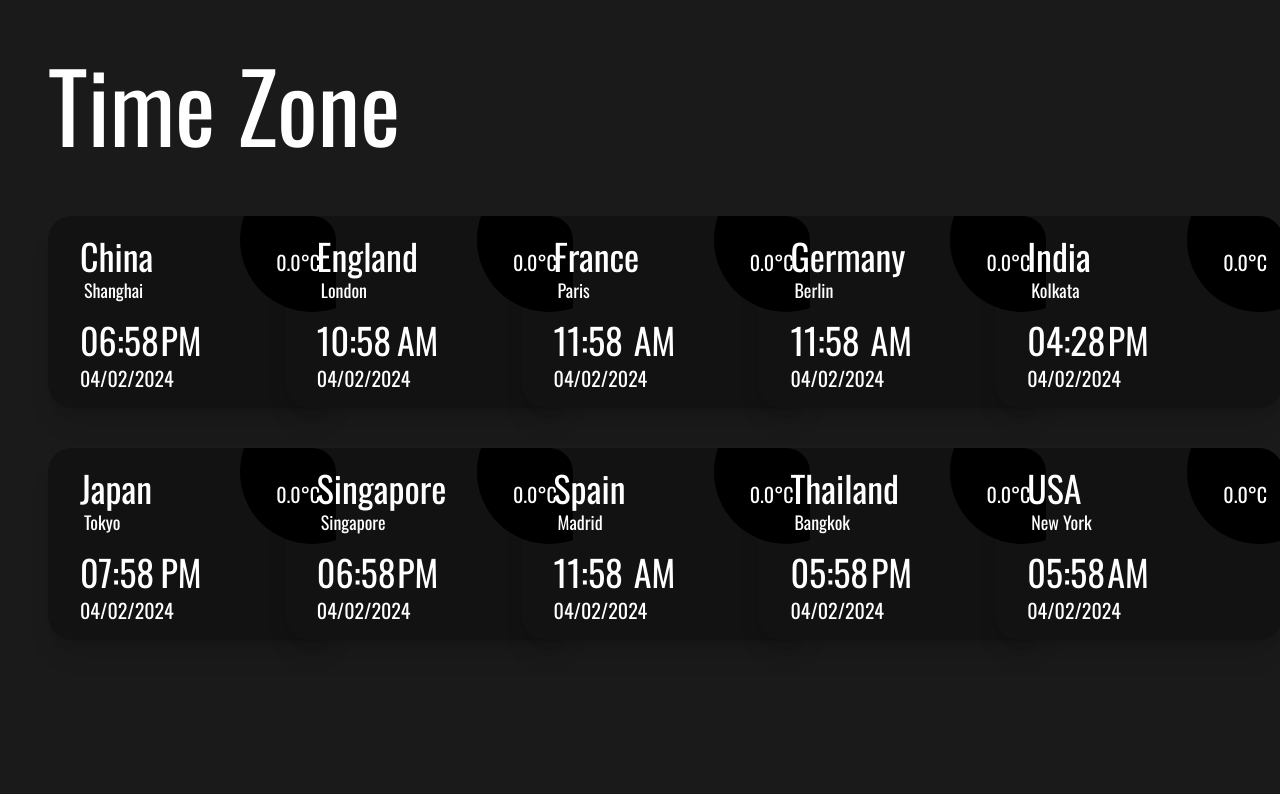
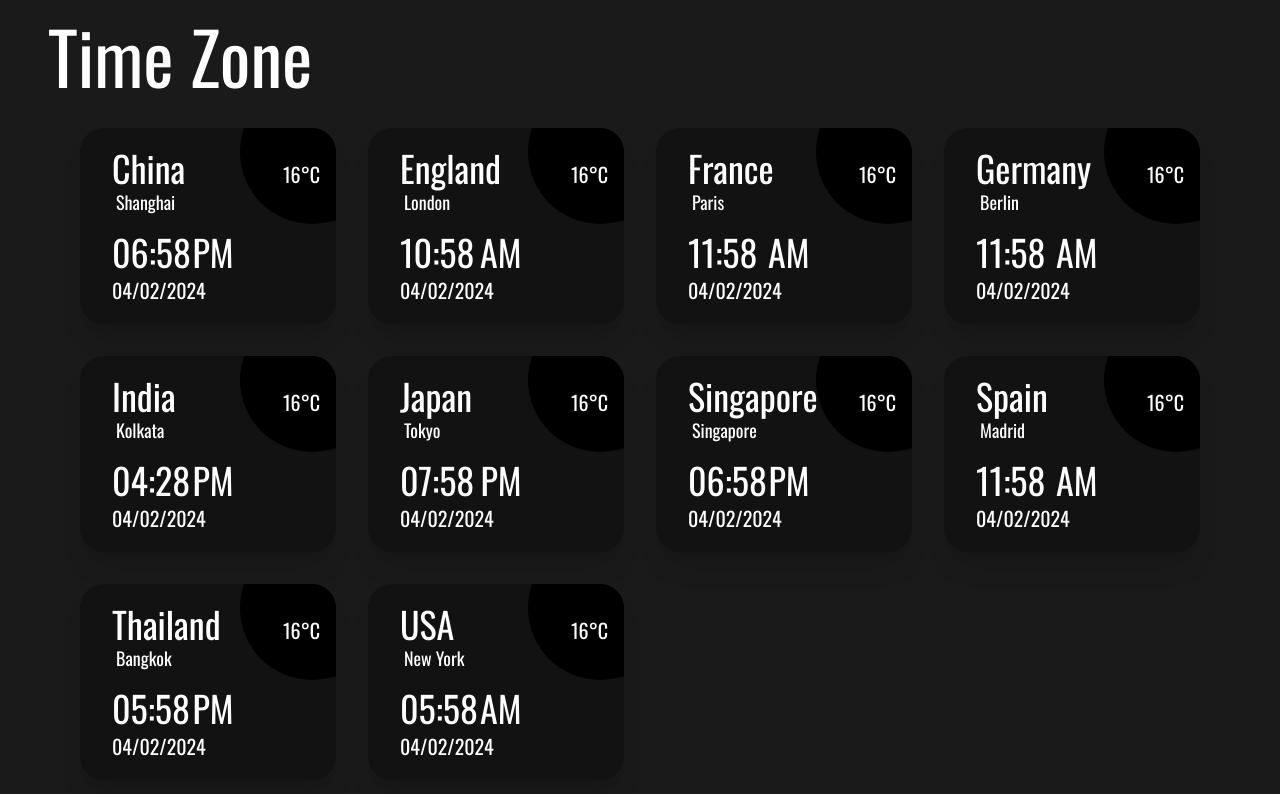
Before and after one commit to zombox0633/global-times, a React (Vite) app: page / in a window 1280 px wide. Shown: the top 794 px of the page. Built offline with nearby package versions, Linux system fonts and the light colour scheme; no server answers.

Commit message:
add navigate link and edit css design

```diff
--- a/src/App.tsx
+++ b/src/App.tsx
@@ -2,16 +2,17 @@ import { Route, Routes } from "react-router-dom";
 import { TimeStampProvider } from "./context/TimeStampProvider";
 import HomePage from "./pages/HomePage";
 import DateTimeCountry from "./pages/DateTimeCountry";
-import Layout from "./components/Layout";
 
 function App() {
   return (
     <TimeStampProvider>
       <Routes>
-        <Route path="/" element={<Layout />}>
-          <Route index element={<HomePage />} />
-          <Route path="country/*" element={<DateTimeCountry />} caseSensitive />
-        </Route>
+        <Route path="/" index element={<HomePage />} />
+        <Route
+          path="country/:countryPath"
+          element={<DateTimeCountry />}
+          caseSensitive
+        />
       </Routes>
     </TimeStampProvider>
   );
--- a/src/components/DropDown.tsx
+++ b/src/components/DropDown.tsx
@@ -1,10 +1,14 @@
 import { useState } from "react";
-import { useDateTimeContext } from "../context/TimeStampProvider";
-import { timezoneData } from "../constraint/TIMEZONE_DATA";
+import { useNavigate } from "react-router-dom";
+import { GlobalTimeType, timezoneData } from "../constraint/TIMEZONE_DATA";
 
 function DropDown() {
-  const { setTimezone } = useDateTimeContext();
+  const navigate = useNavigate();
   const [showDropDown, setShowDropDown] = useState<boolean>(false);
+
+  const handleChangeTimezone = (timezone: GlobalTimeType) => {
+    navigate(`/country/${timezone.country.toLowerCase()}`);
+  };
 
   return (
     <div>
@@ -23,7 +27,7 @@ function DropDown() {
       </button>
       <ul
         className={`absolute ${
-          showDropDown ? "top-20 sm:top-24" : "-top-[100%]"
+          showDropDown ? "top-20 sm:top-24 xl:top-28" : "-top-[100%]"
         } w-40 mt-4 bg-eerieBlack transition-all duration-1000 ease-in-out`}
       >
         {timezoneData.map((item, index) => (
@@ -31,13 +35,7 @@ function DropDown() {
             <button
               className="pl-4 text-start w-[9.75rem]"
               value={item.continent}
-              onClick={() =>
-                setTimezone({
-                  country: item.country,
-                  city: item.city,
-                  continent: item.continent,
-                })
-              }
+              onClick={() => handleChangeTimezone(item)}
             >
               {item.country}
             </button>
--- a/src/components/Layout.tsx
+++ /dev/null
@@ -1,11 +0,0 @@
-import { Outlet } from "react-router-dom";
-
-function Layout() {
-  return (
-    <div className="w-dvw h-dvh p-4 sm:p-8 md:p-12 overflow-x-hidden">
-      <Outlet />
-    </div>
-  );
-}
-
-export default Layout;
--- a/src/components/box/BoxCountryDateTime.tsx
+++ b/src/components/box/BoxCountryDateTime.tsx
@@ -7,15 +7,19 @@ import BoxTemperature from "./BoxTemperature";
 import BoxTime from "./BoxTime";
 import useTime from "../../hook/useTime";
 import { BoxCountryDateTimePropsTypes } from "./BoxCountryDateTime.type";
+import { NavLink } from "react-router-dom";
 
 function BoxCountryDateTime({ timezoneData }: BoxCountryDateTimePropsTypes) {
   const { timeStamp } = useTime({ timezoneData });
-  const formattedDate = dayjs(timeStamp).format("DD/MM/YYYY");
+  const cityName = timezoneData.country;
+
+  const countryPath = `country/${cityName.toLowerCase()}`;
+  const formattedDate = timeStamp ? dayjs(timeStamp).format("DD/MM/YYYY") : "";
 
   return (
-    <div className=" relative w-72 h-48 rounded-3xl py-5 px-8 bg-night overflow-hidden shadow-xl">
-      <a href="" className="box_date_time__link">
-        <BoxTemperature city={timezoneData.city} />
+    <div className=" relative w-64 2xl:w-72 2xl:h-48 rounded-3xl py-5 px-8 bg-night overflow-hidden shadow-xl">
+      <NavLink to={countryPath} className="box_date_time__link">
+        <BoxTemperature city={cityName} />
         <div className="relative flex flex-col justify-between h-full z-20">
           <BoxLocation timezoneData={timezoneData} />
           <div>
@@ -23,7 +27,7 @@ function BoxCountryDateTime({ timezoneData }: BoxCountryDateTimePropsTypes) {
             <BoxDate formattedDate={formattedDate} />
           </div>
         </div>
-      </a>
+      </NavLink>
     </div>
   );
 }
--- a/src/components/box/BoxTemperature.tsx
+++ b/src/components/box/BoxTemperature.tsx
@@ -7,18 +7,22 @@ type BoxTemperaturePropsType = {
 };
 
 function BoxTemperature({ city }: BoxTemperaturePropsType) {
-  const { weatherData } = useGetWeatherService({ city });
+  // const { weatherData } = useGetWeatherService({ city });
 
-  const tempData = weatherData?.main.temp ? weatherData?.main.temp : 0;
-  const { tempColor } = useTemperatureColor({ tempData });
+  // const tempData = weatherData?.main.temp ? weatherData?.main.temp : 0;
+  // const { tempColor } = useTemperatureColor({ tempData });
 
   return (
     <div>
+      {/* <div
+        className={`box_date_time__bg absolute -top-12 -right-12 w-36 h-36 rounded-full ${tempColor} z-10`}
+      /> */}
       <div
-        className={`box_date_time__bg absolute -top-12 -right-12 w-36 h-36 rounded-full ${tempColor} z-10`}
+        className={`box_date_time__bg absolute -top-12 -right-12 w-36 h-36 rounded-full bg-black z-10`}
       />
       <div className=" absolute top-8 right-4 z-20">
-        <p className=" text-xl">{tempData.toFixed(1)}°C</p>
+        {/* <p className=" text-xl">{tempData.toFixed(1)}°C</p> */}
+        <p className=" text-xl">{16}°C</p>
       </div>
     </div>
   );
@@ -27,3 +31,5 @@ function BoxTemperature({ city }: BoxTemperaturePropsType) {
 const MemoBoxTemperature = memo(BoxTemperature);
 
 export default MemoBoxTemperature;
+
+/* .toFixed(1) ใช้สำหรับการแปลงตัวเลขเป็นสตริง (string) โดยที่สามารถระบุจำนวนหลักทศนิยมที่ต้องการให้แสดงได้. เมธอดนี้จะปัดเศษตัวเลขในส่วนทศนิยมตามปกติและเพิ่มเลขศูนย์ให้ครบตามจำนวนทศนิยมที่ระบุ */
--- a/src/components/box/BoxTime.tsx
+++ b/src/components/box/BoxTime.tsx
@@ -6,8 +6,8 @@ type BoxTimePropsType = {
 }
 
 function BoxTime({timeStamp}:BoxTimePropsType) {
-  const formattedTime = dayjs(timeStamp).format("hh:mm")
-  const formattedMeridiem = dayjs(timeStamp).format("A")
+  const formattedTime = timeStamp ? dayjs(timeStamp).format("hh:mm") : ""
+  const formattedMeridiem = timeStamp ? dayjs(timeStamp).format("A") : ""
 
   return (
     <div className=" flex justify-between w-[7.6rem] mt-4 mb-1">
--- /dev/null
+++ b/src/hook/useFindTimezone.ts
@@ -0,0 +1,26 @@
+import React, { useEffect } from "react";
+import { GlobalTimeType, timezoneData } from "../constraint/TIMEZONE_DATA";
+
+type UseFindTimezoneType = {
+  countryPath: string | undefined;
+  setTimezone: React.Dispatch<React.SetStateAction<GlobalTimeType>>;
+};
+
+function useFindTimezone({ countryPath, setTimezone }: UseFindTimezoneType) {
+  useEffect(() => {
+    if (countryPath) {
+      const foundTimezone = timezoneData.find((timezone) => {
+        return (
+          timezone.country.toLowerCase() === countryPath.toLowerCase() ||
+          timezone.city.toLowerCase() === countryPath.toLowerCase()
+        );
+      });
+
+      if (foundTimezone) {
+        setTimezone(foundTimezone);
+      }
+    }
+  }, [countryPath, setTimezone]);
+}
+
+export default useFindTimezone;
--- a/src/pages/DateTimeCountry.tsx
+++ b/src/pages/DateTimeCountry.tsx
@@ -1,14 +1,26 @@
+import { useParams } from "react-router-dom";
 import DropDown from "../components/DropDown";
 import ContainerDateTime from "../components/container/ContainerDateTime";
+import useFindTimezone from "../hook/useFindTimezone";
+import { useDateTimeContext } from "../context/TimeStampProvider";
 
 function DateTimeCountry() {
+  const { countryPath } = useParams();
+  const { setTimezone } = useDateTimeContext();
+  useFindTimezone({ countryPath, setTimezone });
+
   return (
-    <div className="grid grid-rows-3 grid-cols-6 sm:grid-cols-8 w-full h-full">
-      <div className="col-start-1 sm:col-end-3 h-20 sm:h-screen">
-        <DropDown />
-      </div>
-      <div className=" row-start-2 row-end-3 col-start-2 sm:col-start-3 md:col-start-4 xl:col-start-5 col-end-9 flex justify-center w-64 sm:w-[30rem] xl:w-[40rem]">
-        <ContainerDateTime />
+    <div className="w-dvw h-dvh p-4 sm:p-8 md:p-12 overflow-hidden">
+      <div className="grid grid-rows-3 grid-cols-6 sm:grid-cols-8 h-[90dvh]">
+        <div className="col-start-1 sm:col-end-3 h-20 sm:h-screen">
+          <DropDown />
+        </div>
+        <div
+          className=" row-start-2 row-end-3 col-start-2 sm:col-start-3 md:col-start-4 lg:col-start-5 col-end-9
+      flex justify-center w-64 sm:w-[30rem] xl:w-[38rem]"
+        >
+          <ContainerDateTime />
+        </div>
       </div>
     </div>
   );
--- a/src/pages/HomePage.tsx
+++ b/src/pages/HomePage.tsx
@@ -3,14 +3,18 @@ import { timezoneData } from "../constraint/TIMEZONE_DATA";
 
 function HomePage() {
   return (
-    <div>
-      <div className=" mt-2 mb-16">
-        <h1 className=" text-8xl">Time Zone</h1>
+    <div className=" p-4 sm:pt-4 sm:pb-8  overflow-x-hidden">
+      <div className=" flex items-center h-20 2xl:h-40 mx-8 my-4 sm:my-0 mb-10 sm:mb-8">
+        <h1 className=" text-5xl md:text-6xl lg:text-7xl">Time Zone</h1>
       </div>
-      <div className=" grid grid-cols-5 gap-y-10">
-        {timezoneData.map((item, index) => (
-          <BoxCountryDateTime key={index} timezoneData={item} />
-        ))}
+      <div className=" flex justify-center ">
+        <div className=" grid sm:grid-cols-2 lg:grid-cols-3 xl:grid-cols-4 gap-y-5 sm:gap-y-8 w-[90dvw] 2xl:w-[80dvw] sm:max-w-[45rem] lg:max-w-[76rem] 2xl:max-w-[85rem]">
+          {timezoneData.map((item, index) => (
+            <div key={index} className=" flex justify-center items-center">
+              <BoxCountryDateTime timezoneData={item} />
+            </div>
+          ))}
+        </div>
       </div>
     </div>
   );
```
